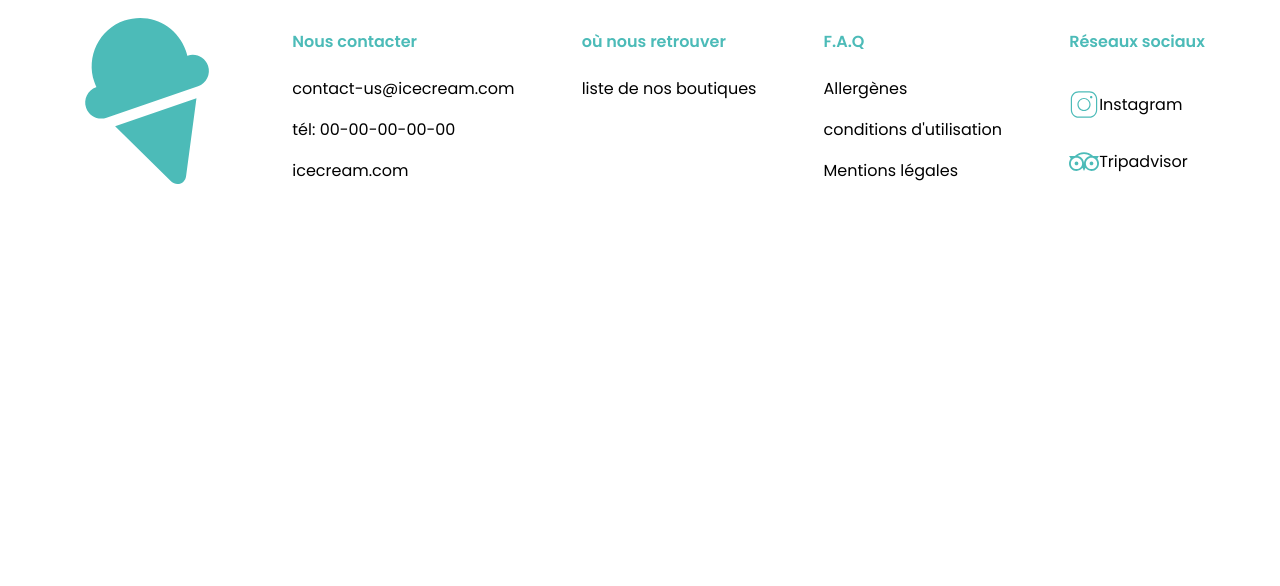
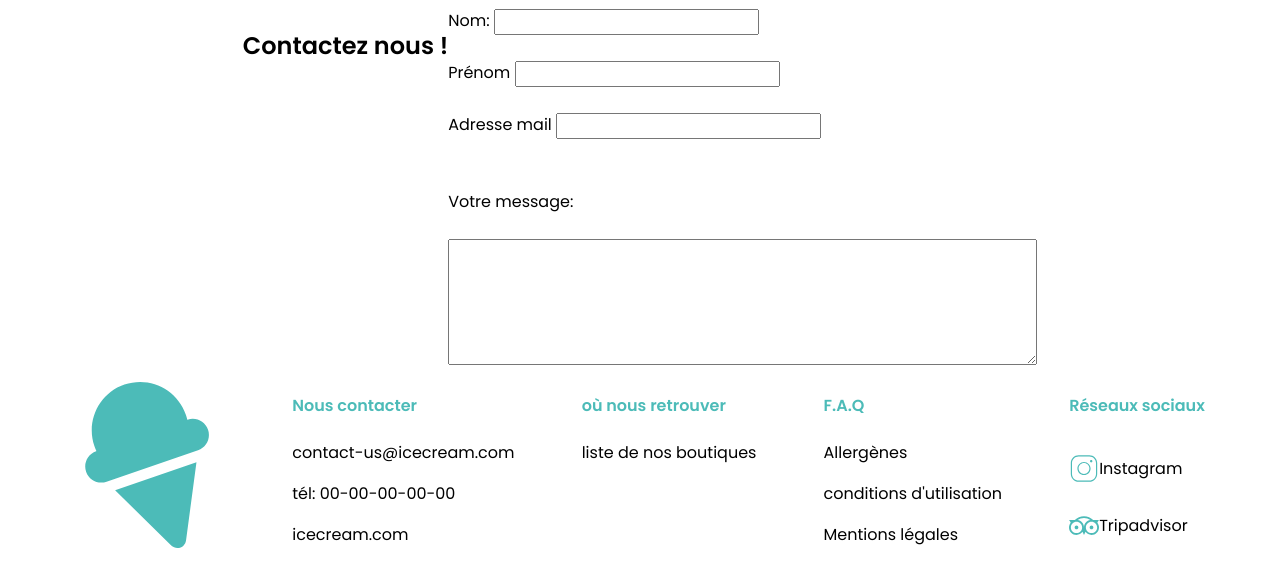
Before and after one commit to asolene/icecream, a plain HTML site: page index.html in a window 1280 px wide. Drawn offline with Linux system fonts and the light colour scheme.

Commit message:
formulaire structure

```diff
--- a/assets/css/style.css
+++ b/assets/css/style.css
@@ -25,3 +25,10 @@ footer h4{
 footer svg{
     color: #4CBBB8;
 }
+body h1{
+    color: #ECD284;
+}
+main{
+    display: flex;
+    justify-content: center;
+}
--- a/index.html
+++ b/index.html
@@ -18,7 +18,22 @@
         <!-- fin partie 2 -->
 
         <!-- partie 3 -->
-        <!-- fin partie 3 -->
+
+        <h2>Contactez nous !</h2>
+<div class="formulaire">
+
+        <label for="nom">Nom:</label>
+        <input type="text" id="Nom" name="Nom" <br><br><br>
+        <label for="prenom">Prénom</label>
+        <input type="text" id="prenom" name="prenom" <br><br><br>
+        <label for="mail">Adresse mail</label>
+        <input type="text" id="mail" name="mail"><br><br><br>
+        <label for="message">Votre message:</label><br><br>
+        <textarea id="message" name="message" rows="6" cols="50"></textarea>
+
+</div>
+
+     <!-- fin partie 3 -->
 
 
     </main>
```
